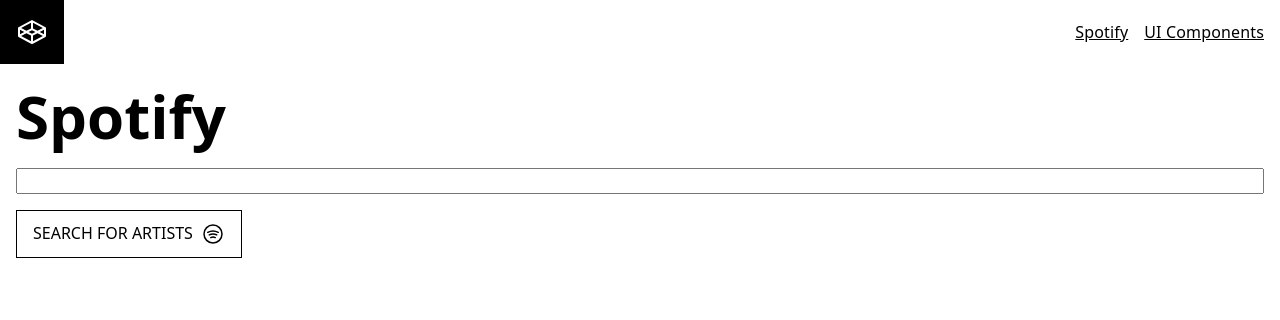
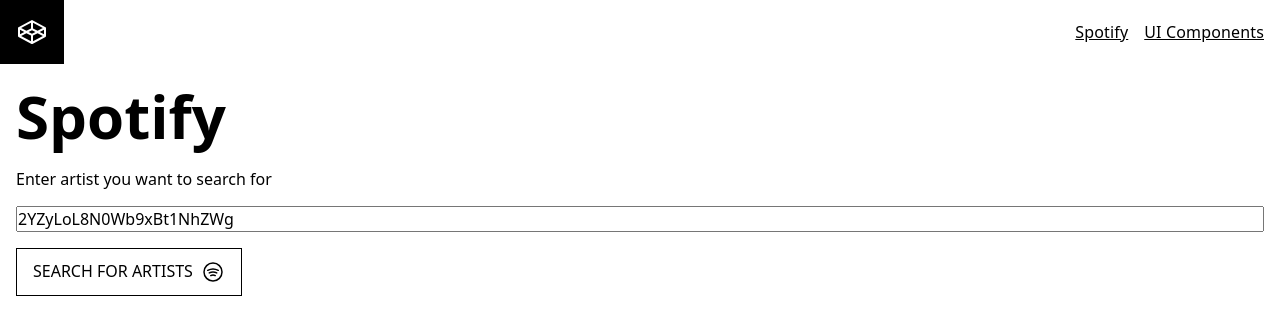
Before and after one commit to Hmoulvad/NewProject, a Next.js app: page /spotify in a window 1280 px wide. Shown: the top 320 px of the page. Built offline with nearby package versions, Linux system fonts and the light colour scheme; no server answers.

Commit message:
Refactor Spotify search functionality and remove unused time utility

```diff
--- a/package.json
+++ b/package.json
@@ -24,8 +24,8 @@
   "devDependencies": {
     "@csstools/postcss-global-data": "^2.1.1",
     "@next/bundle-analyzer": "^14.1.0",
-    "@types/node": "^20.11.5",
-    "@types/react": "^18.2.48",
+    "@types/node": "^20.11.16",
+    "@types/react": "^18.2.51",
     "@types/react-dom": "^18.2.18",
     "eslint": "^8.56.0",
     "eslint-config-next": "14.1.0",
--- a/src/components/Spotify/SearchArtists/index.tsx
+++ b/src/components/Spotify/SearchArtists/index.tsx
@@ -1,19 +1,22 @@
-"use client";
+import Button from "@/components/UI/Button";
+import styles from "./styles.module.css";
+import { SpotifyLogo } from "@phosphor-icons/react/dist/ssr/SpotifyLogo";
+import getArtist from "@/services/spotify/actions/getArtist";
 
-import Button from "@/components/UI/Button";
-import { SpotifyLogo } from "@phosphor-icons/react";
-import { useState } from "react";
-import styles from "./styles.module.css";
+async function onSubmit(formData: FormData) {
+  "use server";
+  const data = await getArtist(formData.get("artist") as string);
+}
 
 export default function SearchArtist() {
-  const [searchQuery, setSearchQuery] = useState("");
-
   return (
-    <form className={styles.form}>
+    <form action={onSubmit} className={styles.form}>
+      <label htmlFor="artist">Enter artist you want to search for </label>
       <input
         type="text"
-        value={searchQuery}
-        onChange={(e) => setSearchQuery(e.target.value)}
+        name="artist"
+        required
+        defaultValue="2YZyLoL8N0Wb9xBt1NhZWg"
       />
       <Button icon={<SpotifyLogo />} variant="secondary" type="submit">
         Search for artists
--- a/src/services/spotify/actions/getAuthToken.ts
+++ b/src/services/spotify/actions/getAuthToken.ts
@@ -1,4 +1,3 @@
-import { hours } from "@/utils/time";
 import * as SpotifyAPI from "../index";
 
 const body = `grant_type=client_credentials&client_id=${process.env.SPOTIFY_CLIENT_ID}&client_secret=${process.env.SPOTIFY_CLIENT_SECRET}`;
@@ -10,7 +9,7 @@
     },
     body,
     next: {
-      revalidate: hours(1),
+      revalidate: 3600,
     },
   }).json<SpotifyAPI.Types.AuthTokenResponse>();
 }
```
Also changed, not shown: src/utils/time.ts (deleted, +0 -8 lines).
